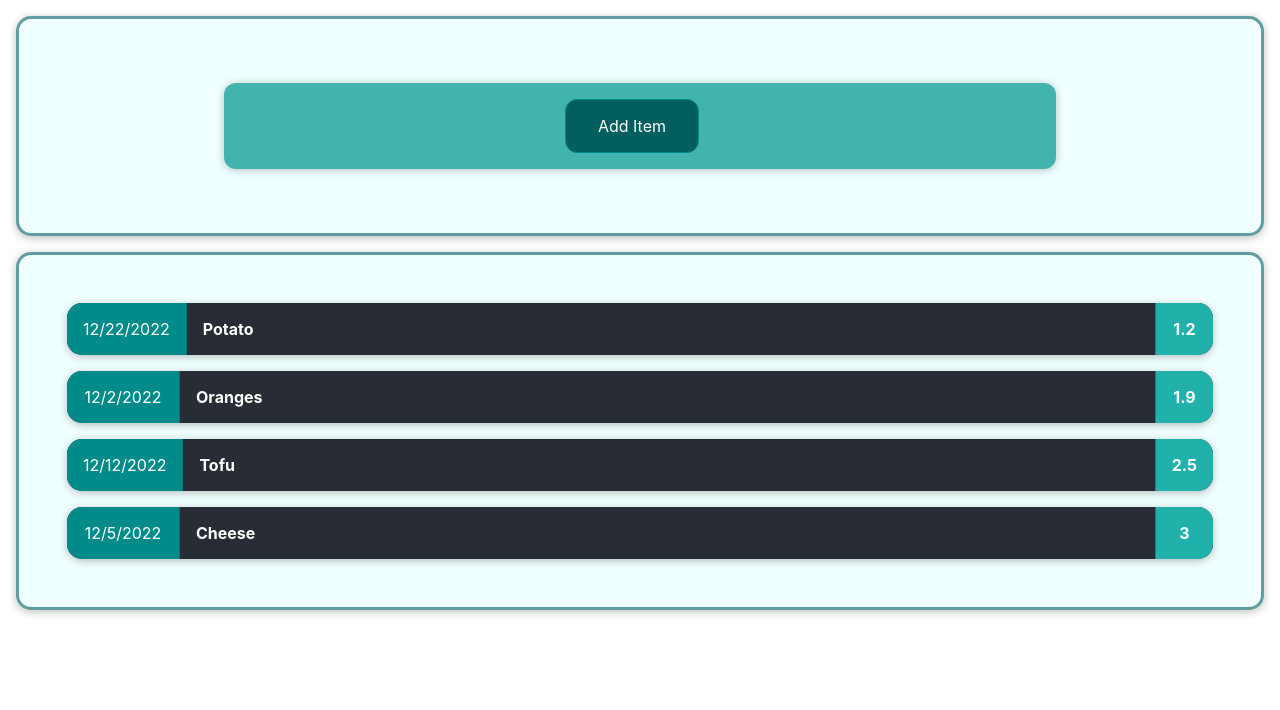
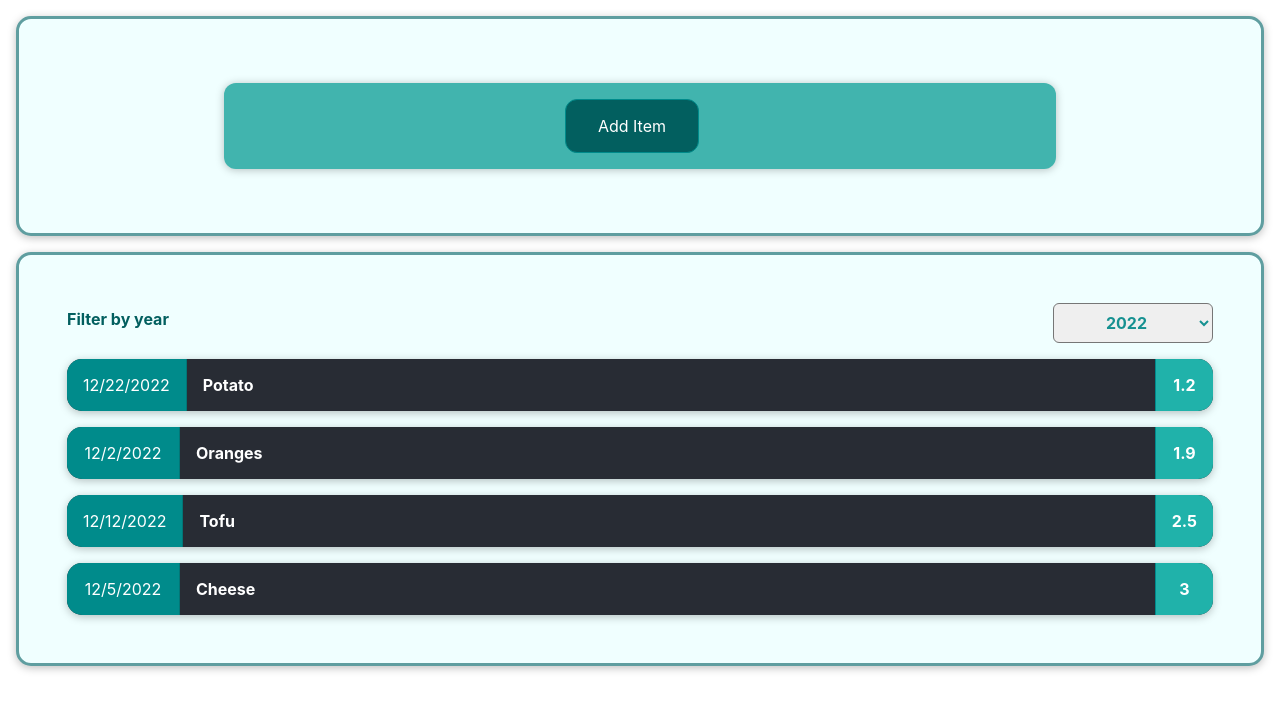
Before and after one commit to bchen2890/react, a React (Create React App) app in the folder tutorial-app/: page / in a window 1280 px wide. Shown: the top 710 px of the page. Built offline with nearby package versions, Linux system fonts and the light colour scheme.

Commit message:
Year filter

```diff
--- a/tutorial-app/src/components/List/List.js
+++ b/tutorial-app/src/components/List/List.js
@@ -1,10 +1,24 @@
 import  ListItem from "./ListItem"
 import './List.css';
+import ListFilter from "./ListFilter";
+import { useState } from "react";
 
 function List({ items }) {
+  const [filteredYear, setFilteredYear] = useState('2022');
+  const filterChangeHandler = (selectedYear) => {
+    setFilteredYear(selectedYear);
+  };
+  const filteredExpenses = items.filter((expense) => {
+    return expense.date.getFullYear().toString() === filteredYear;
+  });
+
   return (
 	<div className='list'>
-        {items.map(i=> <ListItem date={i.date} name={i.name} price={i.price}/>)}
+      <ListFilter
+          selected={filteredYear}
+          onChangeFilter={filterChangeHandler}
+        />
+        {filteredExpenses.map(i=> <ListItem date={i.date} name={i.name} price={i.price}/>)}
 	</div>
   )
 }
--- /dev/null
+++ b/tutorial-app/src/components/List/ListFilter.css
@@ -0,0 +1,26 @@
+.expenses-filter {
+    color: white;
+    padding: 0 1rem;
+  }
+
+  .expenses-filter__control {
+    display: flex;
+    width: 100%;
+    align-items: center;
+    justify-content: space-between;
+    margin: 1rem 0;
+  }
+
+  .expenses-filter label {
+    font-weight: bold;
+    margin-bottom: 0.5rem;
+    color: #025f5f;
+  }
+
+  .expenses-filter select {
+    font: inherit;
+    padding: 0.5rem 3rem;
+    font-weight: bold;
+    border-radius: 6px;
+    color: #169191;
+  }
--- /dev/null
+++ b/tutorial-app/src/components/List/ListFilter.js
@@ -0,0 +1,26 @@
+import React from 'react';
+
+import './ListFilter.css';
+
+const ListFilter = (props) => {
+  const changeFilter = (event) => {
+    props.onChangeFilter(event.target.value);
+  };
+
+  return (
+    <div className='expenses-filter'>
+      <div className='expenses-filter__control'>
+        <label>Filter by year</label>
+        <select value={props.selected} onChange={changeFilter}>
+            <option value='2023'>2023</option>
+            <option value='2022'>2022</option>
+            <option value='2021'>2021</option>
+            <option value='2020'>2020</option>
+            <option value='2019'>2019</option>
+        </select>
+      </div>
+    </div>
+  );
+};
+
+export default ListFilter;
```
